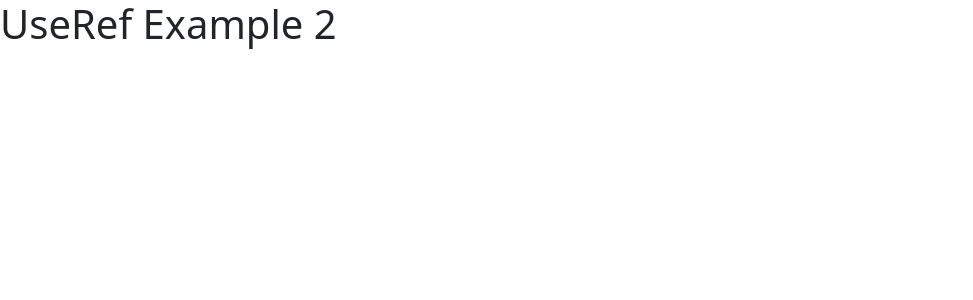
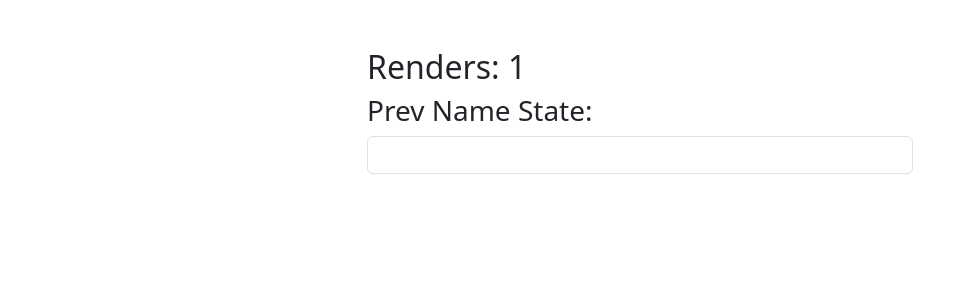
Before and after one commit to it27427/advanced-react-hooks, a React (Vite) app: page / in a window 1280 px wide. Shown: the top 300 px of the page, without its empty margins (0-973 px from the left). Built offline with nearby package versions, Linux system fonts and the light colour scheme.

Commit message:
useRef Example 2 - Get Previous State

```diff
--- a/src/App.jsx
+++ b/src/App.jsx
@@ -1,4 +1,3 @@
-import React from 'react';
 import UseRefExample2 from './components/UseRefExample2';
 
 const App = () => {
--- a/src/components/UseRefExample2.jsx
+++ b/src/components/UseRefExample2.jsx
@@ -1,9 +1,31 @@
-import { useRef } from 'react';
+import { useState, useEffect, useRef } from 'react';
 
 const UseRefExample2 = () => {
+  const [name, setName] = useState('');
+  const renders = useRef(1);
+  const prevName = useRef('');
+
+  useEffect(() => {
+    renders.current += 1;
+    prevName.current = name;
+  }, [name]);
+
   return (
-    <div>
-      <h1>UseRef Example 2</h1>
+    <div className='container'>
+      <div className='row'>
+        <div className='col-md-6 mx-md-auto'>
+          <div className='py-5'>
+            <h2>Renders: {renders.current}</h2>
+            <h3>Prev Name State: {prevName.current}</h3>
+            <input
+              type='text'
+              value={name}
+              onChange={(e) => setName(e.target.value)}
+              className='form-control'
+            />
+          </div>
+        </div>
+      </div>
     </div>
   );
 };
```
